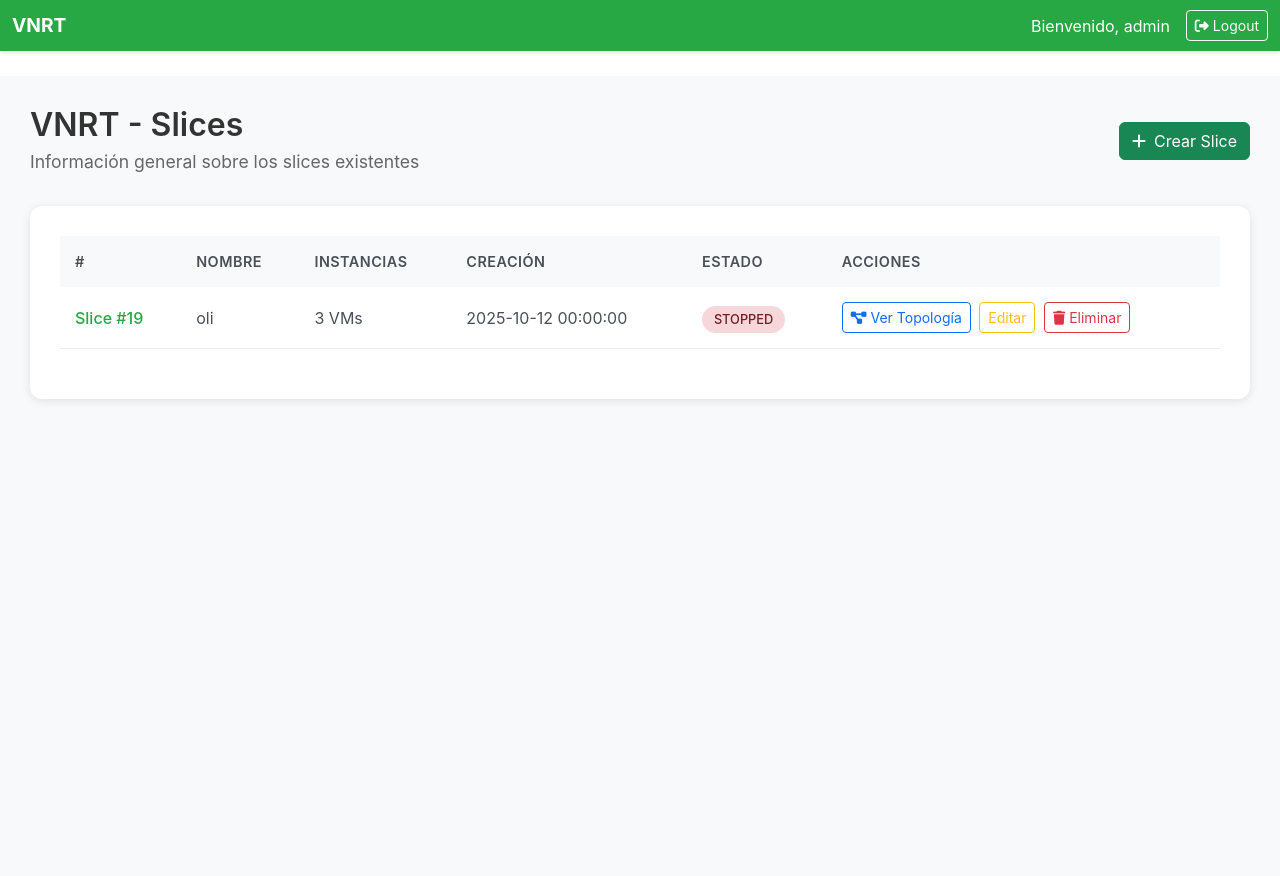
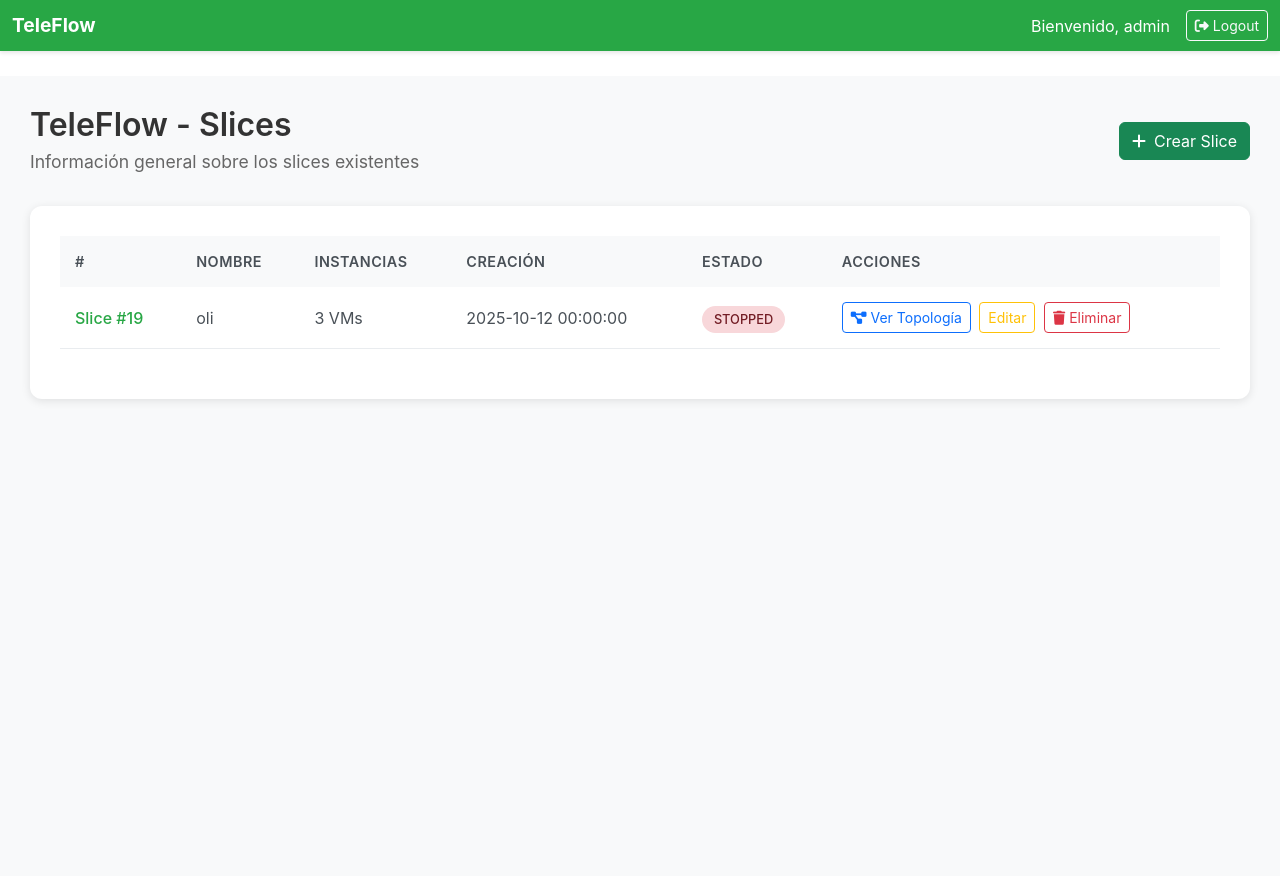
Before and after one commit to DanielGarayC/CLOUD_GRUPO6, a Flask app: page /dashboard in a window 1280 px wide. Run offline with Flask 3, Linux system fonts and the light colour scheme; a user stored in the database is signed in; data comes from the database, SQL or seed files in the repository; parts of the project's set-up code (start-up, migrations or seed data) failed here and were passed over; some libraries are stand-ins or nearby versions.

Commit message:
pruebita
owo

```diff
--- a/frontend/templates/dashboard.html
+++ b/frontend/templates/dashboard.html
@@ -3,7 +3,7 @@
 <head>
     <meta charset="UTF-8">
     <meta name="viewport" content="width=device-width, initial-scale=1.0">
-    <title>VNRT - Dashboard</title>
+    <title>TeleFlow - Dashboard</title>
     <link href="https://cdnjs.cloudflare.com/ajax/libs/bootstrap/5.3.0/css/bootstrap.min.css" rel="stylesheet">
     <link href="https://cdnjs.cloudflare.com/ajax/libs/font-awesome/6.4.0/css/all.min.css" rel="stylesheet">
     <link href="{{ url_for('static', filename='css/dashboard.css') }}" rel="stylesheet">
@@ -14,7 +14,7 @@
         <nav class="top-bar">
             <div class="container-fluid">
                 <div class="d-flex justify-content-between align-items-center">
-                    <span class="navbar-brand mb-0">VNRT</span>
+                    <span class="navbar-brand mb-0">TeleFlow</span>
                     <div class="d-flex align-items-center">
                         <span class="me-3">Bienvenido, {{ user.nombre }}</span>
                         <a href="{{ url_for('logout') }}" class="btn btn-outline-light btn-sm">
@@ -30,7 +30,7 @@
             <div class="page-header">
                 <div class="d-flex justify-content-between align-items-center">
                     <div>
-                        <h1 class="page-title">VNRT - Slices</h1>
+                        <h1 class="page-title">TeleFlow - Slices</h1>
                         <p class="page-subtitle">Información general sobre los slices existentes</p>
                     </div>
                     <div>
```
Also changed, not shown: ola.txt (added).
